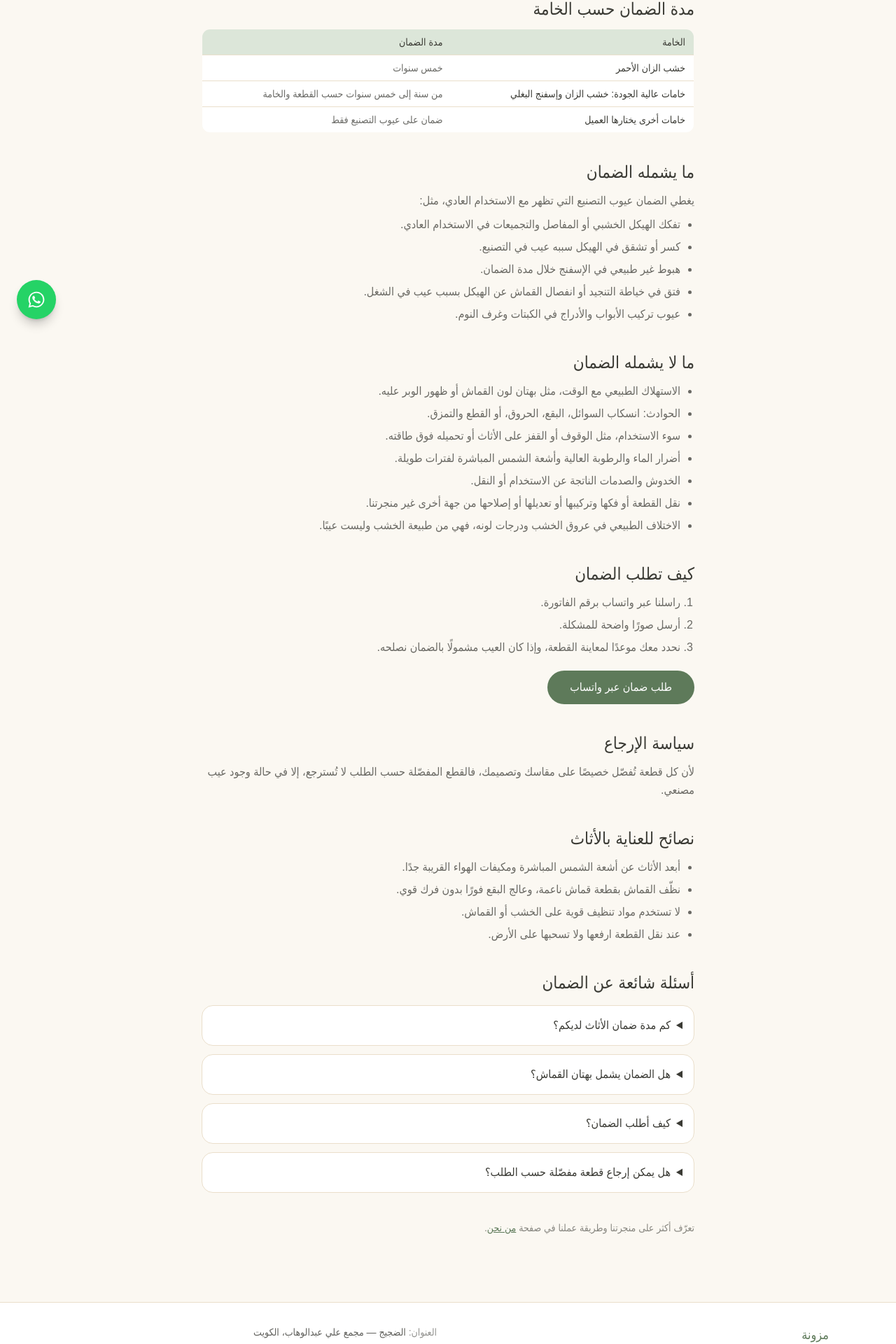
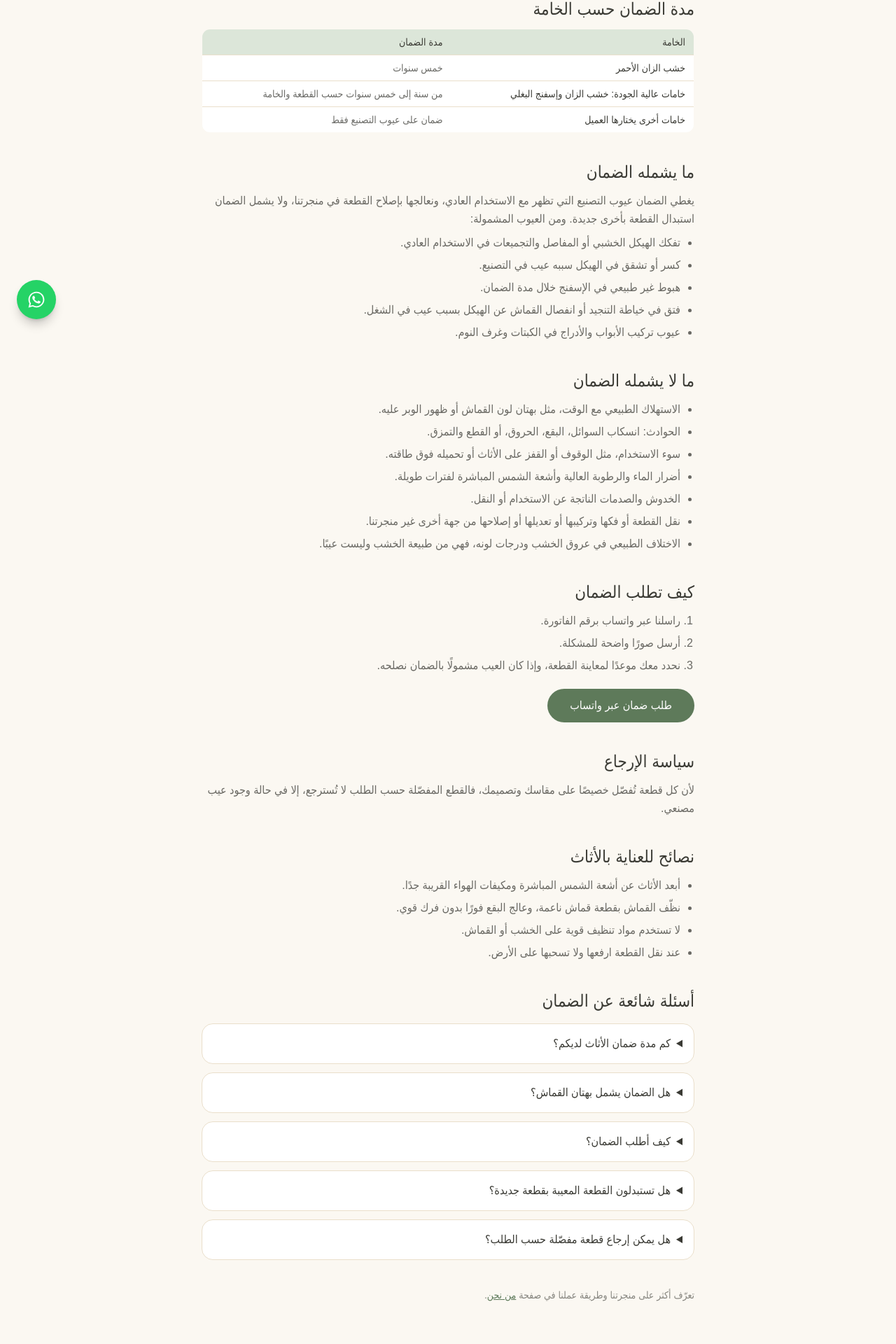
Before and after one commit to mzunhkw/mzunhkw.github.io, a Next.js app: page /warranty in a window 1280 px wide. Shown: the part 320-2240 px from the top of the page at 70% size. Built offline with nearby package versions, Linux system fonts and the light colour scheme; a web font is replaced by a local one.

Commit message:
الضمان: العيوب المشمولة تُصلَح ولا تُستبدل القطعة
Co-Authored-By: Claude Opus 5.5 <noreply@anthropic.com>
Claude-Session: https://claude.ai/code/session_01PiqmDeKEAgB6xqgsqsuiAh

```diff
--- a/src/app/warranty/page.tsx
+++ b/src/app/warranty/page.tsx
@@ -9,6 +9,7 @@ import JsonLd from '@/components/JsonLd';
 // الخامات الأقل: عيوب التصنيع فقط. الإرجاع: في حالة العيوب المصنعية فقط.
 // بنود «ما لا يشمله الضمان» والعناية مبنية على المتعارف عليه في ضمانات الأثاث.
 // لا يُذكر الضمان في صفحات المنتجات (طلب المالك) — هنا وفي «من نحن» فقط.
+// العيوب المشمولة تُصلَح ولا تُستبدل القطعة (تأكيد المالك 2026-10-09).
 const path = '/warranty/';
 const title = `ضمان الأثاث وسياسة الإرجاع | منجرة ${siteConfig.name}`;
 const description = `سياسة ضمان منجرة ${siteConfig.name}: ضمان من سنة إلى خمس سنوات على خشب الزان وإسفنج البغلي، وخمس سنوات على الزان الأحمر، وما يشمله الضمان وكيف تطلبه.`;
@@ -56,6 +57,10 @@ const FAQS = [
   {
     q: 'كيف أطلب الضمان؟',
     a: 'راسلنا عبر واتساب برقم الفاتورة وصور واضحة للمشكلة، ونحدد معك موعدًا لمعاينة القطعة.',
+  },
+  {
+    q: 'هل تستبدلون القطعة المعيبة بقطعة جديدة؟',
+    a: 'لا، نعالج العيوب المشمولة بالضمان بإصلاح القطعة في منجرتنا، ولا نستبدلها بقطعة جديدة.',
   },
   {
     q: 'هل يمكن إرجاع قطعة مفصّلة حسب الطلب؟',
@@ -129,7 +134,10 @@ export default function WarrantyPage() {
 
       <section className="mt-10">
         <h2 className="text-xl sm:text-2xl mb-3">ما يشمله الضمان</h2>
-        <p className="text-ink/75 leading-relaxed mb-2">يغطي الضمان عيوب التصنيع التي تظهر مع الاستخدام العادي، مثل:</p>
+        <p className="text-ink/75 leading-relaxed mb-2">
+          يغطي الضمان عيوب التصنيع التي تظهر مع الاستخدام العادي، ونعالجها بإصلاح القطعة في منجرتنا، ولا يشمل الضمان استبدال
+          القطعة بأخرى جديدة. ومن العيوب المشمولة:
+        </p>
         <ul className="list-disc ps-5 space-y-1.5 text-ink/75 leading-relaxed">
           {COVERED.map((t) => <li key={t}>{t}</li>)}
         </ul>
```
